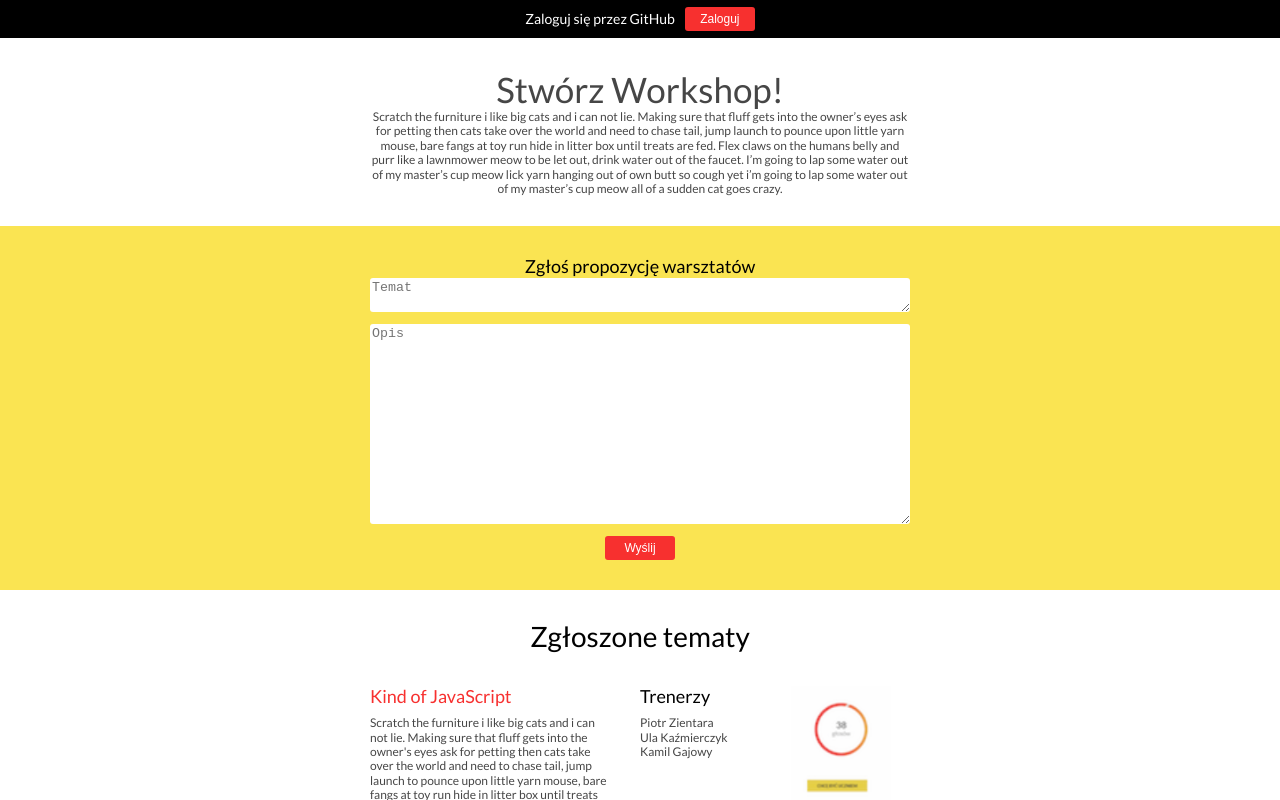
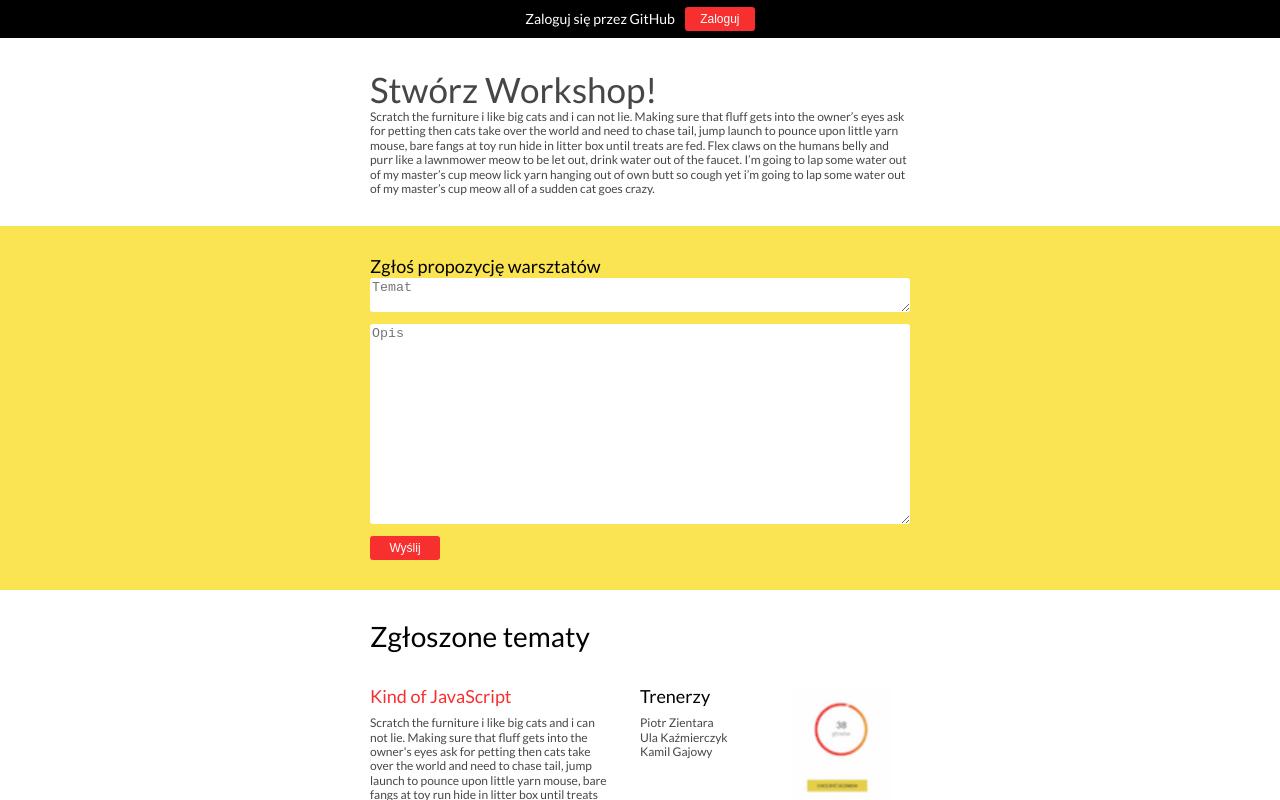
Before and after one commit to warsawjs/topics-manager, a React (Create React App) app: page / in a window 1280 px wide. Shown: the top 800 px of the page. Built offline with nearby package versions, Linux system fonts and the light colour scheme.

Commit message:
Add some clearing-up to global styles and HTML tag structure (#15)
• move reset.css to src/styles/
• move global styles to injectGlobal in the App component
remove index.css
• move the <main /> tag to more proper place in the HTML document structure

```diff
--- a/src/App.js
+++ b/src/App.js
@@ -1,39 +1,42 @@
 import React, { Component } from 'react';
-import styled, { injectGlobal } from 'styled-components';
+import { injectGlobal } from 'styled-components';
 import TopBar from './components/TopBar';
 import WorkshopForm from './components/WorkshopForm';
 import Header from './components/Header';
 import TopicContainer from './topic/TopicContainer';
 
-
 class App extends Component {
     render() {
         return (
-            <Main className="App">
-                <TopBar/>
-                <Header/>
-                <WorkshopForm/>
-                <TopicContainer/>
-            </Main>
+            <React.Fragment>
+                <TopBar />
+                <Header />
+                <main>
+                    <WorkshopForm />
+                    <TopicContainer />
+                </main>
+            </React.Fragment>
         );
     }
 }
 
-const Main = styled.main`
-    text-align: center;
-    box-sizing: border-box;
-    * {
+/* eslint no-unused-expressions: 0 */
+injectGlobal`
+    @import url('https://fonts.googleapis.com/css?family=Lato');
+
+    html {
+        box-sizing: border-box;
+    }
+
+    *,
+    *:after,
+    *:before {
         box-sizing: inherit;
+    }
+
+    body {
+        font-family: 'Lato', sans-serif;
     }
 `;
 
-/* eslint no-unused-expressions: 0 */
-injectGlobal`
-  @import url('https://fonts.googleapis.com/css?family=Lato');
-
-  body {
-    font-family: 'Lato', Sans-Serif;
-  }
-`;
-
 export default App;
--- a/src/index.css
+++ /dev/null
@@ -1,5 +0,0 @@
-body {
-  margin: 0;
-  padding: 0;
-  font-family: sans-serif;
-}
--- a/src/index.js
+++ b/src/index.js
@@ -7,8 +7,7 @@ import authReducer from './reducers/auth.reducer';
 
 import thunk from 'redux-thunk';
 
-import './reset.css';
-import './index.css';
+import './styles/reset.css';
 import App from './App';
 import registerServiceWorker from './registerServiceWorker';
 
```
Also changed, not shown: src/styles/reset.css (renamed from src/reset.css), 1 other file (tests, documents, lock files or other folders).
